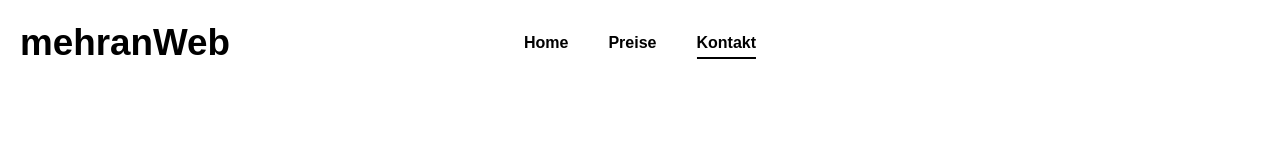
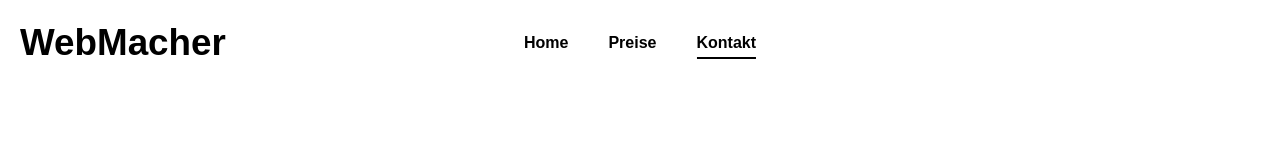
Before and after one commit to Mehranhabibi/MehranWeb, a plain HTML site: page Kontakt.html in a window 1280 px wide. Shown: the top 160 px of the page. Drawn offline with nearby package versions, Linux system fonts and the light colour scheme.

Commit message:
Update Kontakt.html

```diff
--- a/Kontakt.html
+++ b/Kontakt.html
@@ -17,7 +17,7 @@
 
  <header class="header">
   <div class="nav-wrapper">
-    <a href="index.html" class="logo">mehranWeb</a>
+    <a href="index.html" class="logo">WebMacher</a>
 
     <input type="checkbox" id="menu-toggle" />
     <label for="menu-toggle" class="menu-icon">
```
